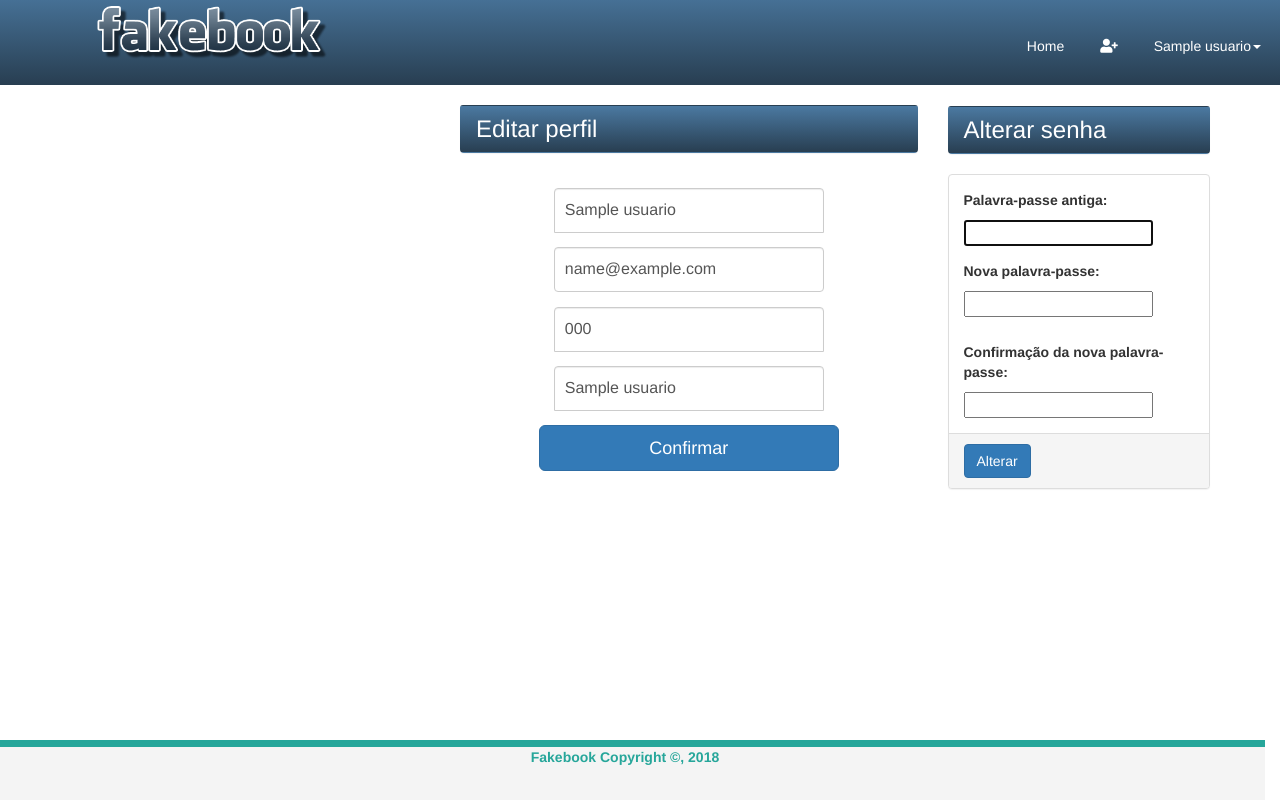
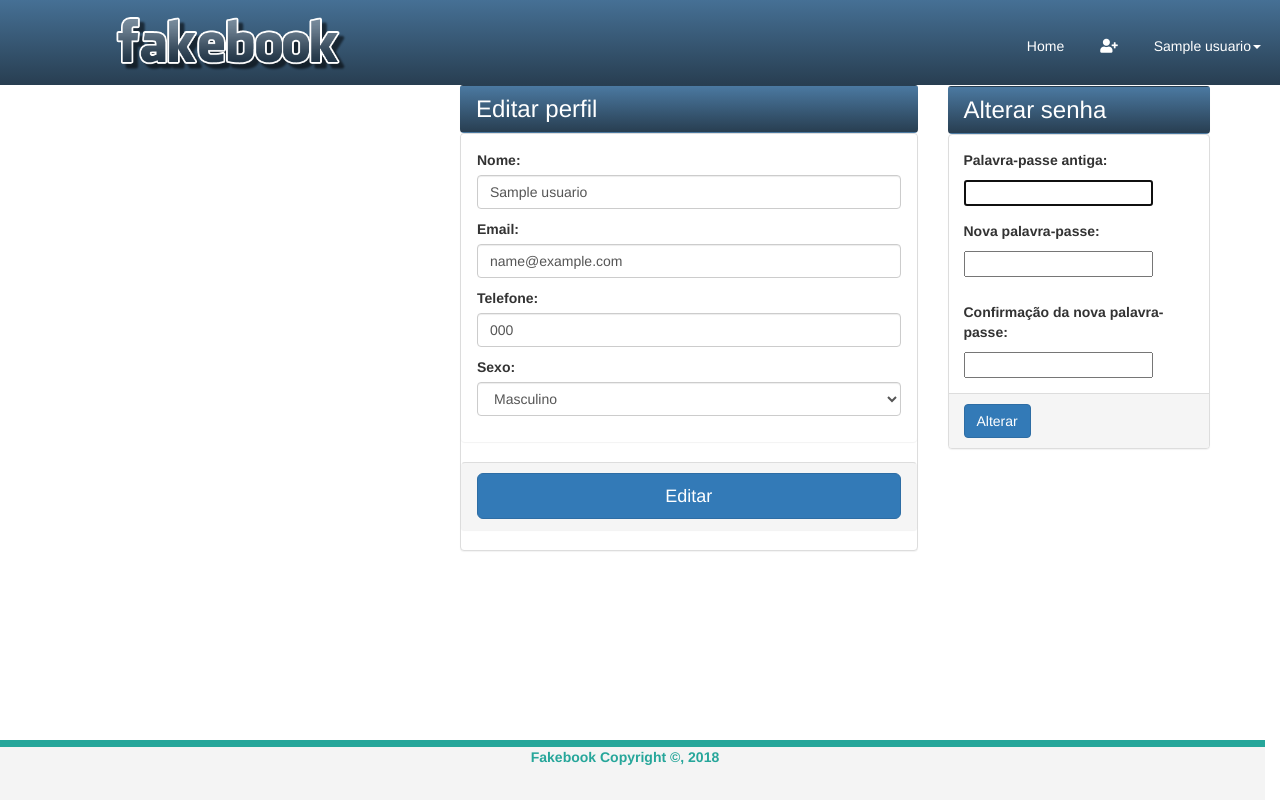
Before and after one commit to danielmessi13/ProjetoFinalPRO-INT, a Django app: page /perfil/editar_perfil in a window 1280 px wide. Run offline with Django 3.2, Linux system fonts and the light colour scheme; a user stored in the database is signed in; tables that the repository leaves empty hold one stand-in row (values such as "Sample post"); some libraries are stand-ins or nearby versions.

Commit message:
Fix Navbar

```diff
--- a/ProjetoFinal/social/forms.py
+++ b/ProjetoFinal/social/forms.py
@@ -16,10 +16,16 @@ class CadastroForm(forms.ModelForm):
 
 
 class UsuarioForm(forms.Form):
+    SEXO_CHOICES = (
+        ('M', 'Masculino'),
+        ('F', 'Feminino'),
+        ('O', 'Outros'),
+    )
+
     nome = forms.CharField(required=True, widget=forms.TextInput(attrs={'class': 'form-control','placeholder': 'Nome'}))
     email = forms.EmailField(required=True, widget=forms.EmailInput(attrs={'class': 'form-control','placeholder': 'Email'}))
     telefone = forms.CharField(required=True, widget=forms.TextInput(attrs={'class': 'form-control','placeholder': 'Telefone'}))
-    nome_empresa = forms.CharField(required=True, widget=forms.TextInput(attrs={'class': 'form-control','placeholder': 'Nome da empresa'}))
+    sexo = forms.CharField(required=True, widget=forms.Select(choices=SEXO_CHOICES, attrs={'class': 'form-control'}))
 
     def is_valid(self):
         valid = True
--- a/ProjetoFinal/social/models.py
+++ b/ProjetoFinal/social/models.py
@@ -6,10 +6,17 @@ from django.contrib.auth.models import User
 
 # Create your models here.
 class Usuario(models.Model):
-    nome = models.CharField(max_length=128)
+
+    SEXO_CHOICES = (
+        ('M', 'Masculino'),
+        ('F', 'Feminino'),
+        ('O', 'Outros'),
+    )
+
+    nome = models.CharField(max_length=128, null=False)
     telefone = models.CharField(max_length=20, null=False)
-    nome_empresa = models.CharField(max_length=255, null=False)
     foto = models.ImageField(null=True)
+    sexo = models.CharField(choices=SEXO_CHOICES, null=False, max_length=12)
     user = models.OneToOneField(User, on_delete=models.CASCADE, related_name='perfil')
     amigos = models.ManyToManyField('Usuario', related_name='amigos_usuario')
 
--- a/ProjetoFinal/social/templates/base.html
+++ b/ProjetoFinal/social/templates/base.html
@@ -35,17 +35,20 @@
                     <span class="icon-bar"></span>
                 </button>
 
-                <a class="navbar-brand" href="{% url 'home' %}"> <img src="{% static 'img/logo.png' %}" class="logo" style="max-width: 60%; margin-left: 25%" alt=""></a>
+                <a class="navbar-brand" href="{% url 'home' %}"> <img src="{% static 'img/logo.png' %}" class="logo"
+                                                                      style="max-width: 60%; margin-left: 30%; margin-top: 3%"
+                                                                      alt=""></a>
             </div>
-
+            {% if request.user.perfil %}
                 <div class="collapse navbar-collapse" id="bs-example-navbar-collapse-1">
 
                     <ul class="nav navbar-nav navbar-right">
                         <li><a href="{% url 'home' %}">Home</a></li>
                         <li><a href="{% url 'convites' %}"><i class="fa fa-user-plus"></i></a></li>
                         <li class="dropdown">
-                        <a href="#" class="dropdown-toggle" data-toggle="dropdown" role="button" aria-haspopup="true"
-                           aria-expanded="false">{{ request.user.perfil.nome}}<span class="caret"></span></a>
+                            <a href="#" class="dropdown-toggle" data-toggle="dropdown" role="button"
+                               aria-haspopup="true"
+                               aria-expanded="false">{{ request.user.perfil.nome }}<span class="caret"></span></a>
                             <ul class="dropdown-menu">
                                 <li><a href="{% url 'editar_perfil' %}">Editar perfil</a></li>
                                 <li><a href="{% url 'logout' %}">Sair</a></li>
@@ -54,6 +57,8 @@
                     </ul>
 
                 </div><!-- /.navbar-collapse -->
+            {% endif %}
+
 
         </div><!-- /.container-fluid -->
     </nav>
@@ -93,7 +98,9 @@
 <!-- Bootstrap core JavaScript
 ================================================== -->
 <script src="https://ajax.googleapis.com/ajax/libs/jquery/1.11.2/jquery.min.js"></script>
-<script src="https://maxcdn.bootstrapcdn.com/bootstrap/3.3.7/js/bootstrap.min.js" integrity="sha384-Tc5IQib027qvyjSMfHjOMaLkfuWVxZxUPnCJA7l2mCWNIpG9mGCD8wGNIcPD7Txa" crossorigin="anonymous"></script>
+<script src="https://maxcdn.bootstrapcdn.com/bootstrap/3.3.7/js/bootstrap.min.js"
+        integrity="sha384-Tc5IQib027qvyjSMfHjOMaLkfuWVxZxUPnCJA7l2mCWNIpG9mGCD8wGNIcPD7Txa"
+        crossorigin="anonymous"></script>
 <script src="{% static 'js/main.js' %}"></script>
 </body>
 </html>
--- a/ProjetoFinal/social/templates/inc/widget-alterar-senha.html
+++ b/ProjetoFinal/social/templates/inc/widget-alterar-senha.html
@@ -1,6 +1,6 @@
-<div class="col-md-3"></div>
+<div class="col-md-1"></div>
 <div class="col-md-3">
-    <h3 class="panel panel-heading">Alterar senha</h3>
+    <h3 class="panel panel-heading" style="margin: 0;">Alterar senha</h3>
     <form action="{% url 'editar_perfil' %}" class="form-horizontal" method="post">
         {% csrf_token %}
         {% include 'form_base.html' %}
--- a/ProjetoFinal/social/templates/inc/widget-editar-usuario.html
+++ b/ProjetoFinal/social/templates/inc/widget-editar-usuario.html
@@ -1,26 +1,12 @@
 <div class="col-md-4"></div>
 <div class="col-md-5">
-    <h3 class="panel panel-heading">Editar perfil</h3>
-    <form class="form-signin" role="form"
+    <h3 class="panel panel-heading" style="margin: 0;" >Editar perfil</h3>
+    <div class="panel panel-default" >
+        <div class="panel panel-body">
+            <form class="form-horizontal" role="form"
           action="{% url 'editar_perfil' %}" method="post">
         {% csrf_token %}
-
-            {% for field in form_editar %}
-                <div class="form-group col-lg-12">
-                    {{ field.errors }}
-
-                    {{ field }}
-                    {% if field.help_text %}
-                        <span class="help-block">{{ field.errors }}</span>
-                    {% endif %}
-                </div>
-            {% endfor %}
-
-
-
-        <button class="btn btn-lg btn-primary btn-block"
-                type="submit" value="Confirmar">Confirmar
-        </button>
+        {{ form_editar.as_p }}
 
         {% if form_editar.errors %}
             <div class="alert alert-danger">
@@ -29,6 +15,15 @@
                 </button>
             </div>
         {% endif %}
+    </form>
+        </div>
 
-    </form>
+        <div class="panel panel-footer" >
+            <button class="btn btn-lg btn-primary btn-block"
+                type="submit" value="Editar">Editar
+        </button>
+        </div>
+
+    </div>
+
 </div>
--- a/ProjetoFinal/social/urls.py
+++ b/ProjetoFinal/social/urls.py
@@ -6,8 +6,8 @@ from usuarios.views import RegistrarUsuarioView
 from django.contrib.auth import views as v
 
 urlpatterns = [
-    path('home', index, name='home'),
-    path('postar', postar, name='postar'),
+    path('home/', index, name='home'),
+    path('postar/', postar, name='postar'),
     path('postagem/<int:id>/editar', postar_editar, name='postagem_editar'),
     path('postagem/<int:id>/deletar', postar_deletar, name='postagem_deletar'),
     path('pesquisar/amigo', pesquisar_amigo, name='pesquisar_amigo'),
--- a/ProjetoFinal/usuarios/views.py
+++ b/ProjetoFinal/usuarios/views.py
@@ -21,7 +21,6 @@ class RegistrarUsuarioView(View):
                                                password=dados_form['senha'])
 
             Usuario.objects.create(nome=dados_form['nome'], telefone=dados_form['telefone'],
-                                   nome_empresa=dados_form['nome_empresa'],
                                    user=usuario)
 
             return redirect('login')
```
Also changed, not shown: ProjetoFinal/usuarios/forms.py (+8 -2 lines), ProjetoFinal/usuarios/templates/registrar.html (+30 -5 lines), ProjetoFinal/social/migrations/0013_remove_usuario_nome_empresa.py (added), ProjetoFinal/social/migrations/0014_usuario_nome_empresa.py (added), ProjetoFinal/social/migrations/0015_remove_usuario_nome_empresa.py (added), ProjetoFinal/social/migrations/0016_usuario_sexo.py (added). Lines whose indentation alone changed are shown as unchanged.
